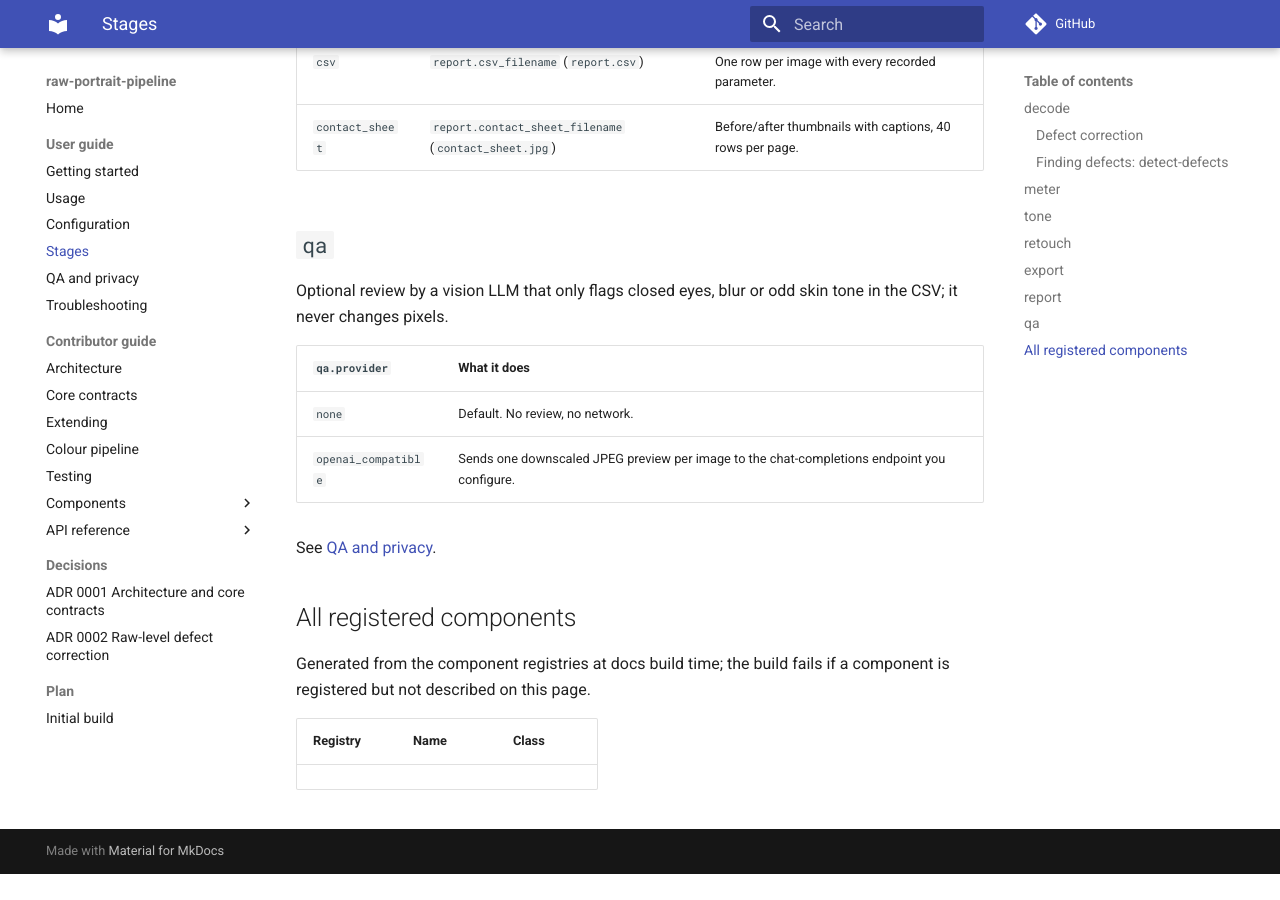
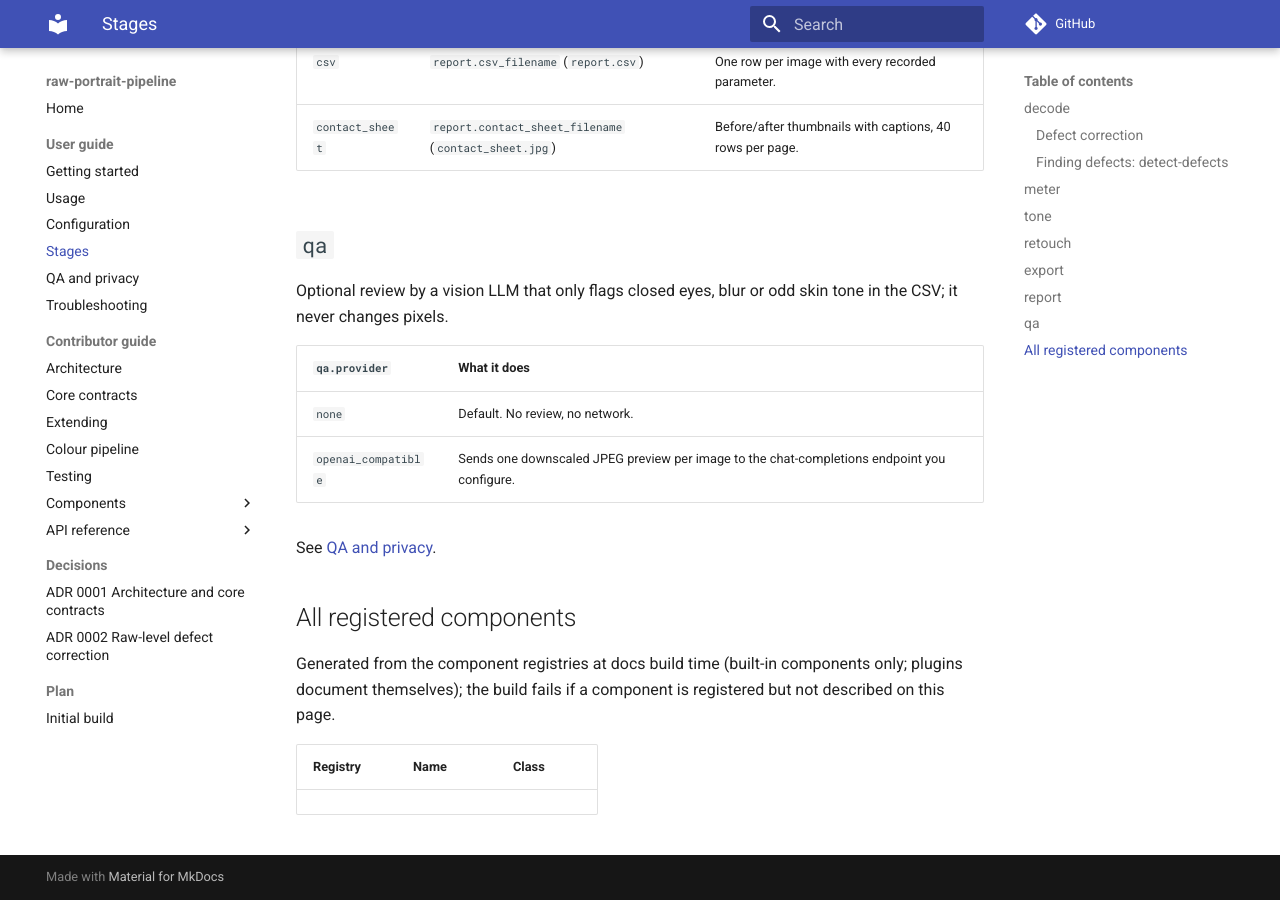
Before and after one commit to emiliano-f/raw-portrait-pipeline, an MkDocs documentation site: the page built from docs/functional/stages.md, in a window 1280 px wide and 900 px high, scrolled down 3051 px. Built offline with MkDocs 1.6.1 and Material for MkDocs 9.7.7, drawn with Linux system fonts in a browser that asks for light colours; comment, search, counter and statistics services are not loaded; before the commit the page ends 3925 px from its top, so only the background shows below that.

Commit message:
Docs hook: require docs only for built-in components

```diff
--- a/docs/functional/stages.md
+++ b/docs/functional/stages.md
@@ -118,7 +118,8 @@ See [QA and privacy](qa-and-privacy.md).
 
 ## All registered components
 
-Generated from the component registries at docs build time; the build fails
+Generated from the component registries at docs build time (built-in components
+only; plugins document themselves); the build fails
 if a component is registered but not described on this page.
 
 <!-- generated:components -->
```
Also changed, not shown: docs/_hooks/generated.py (+5 -2 lines).
